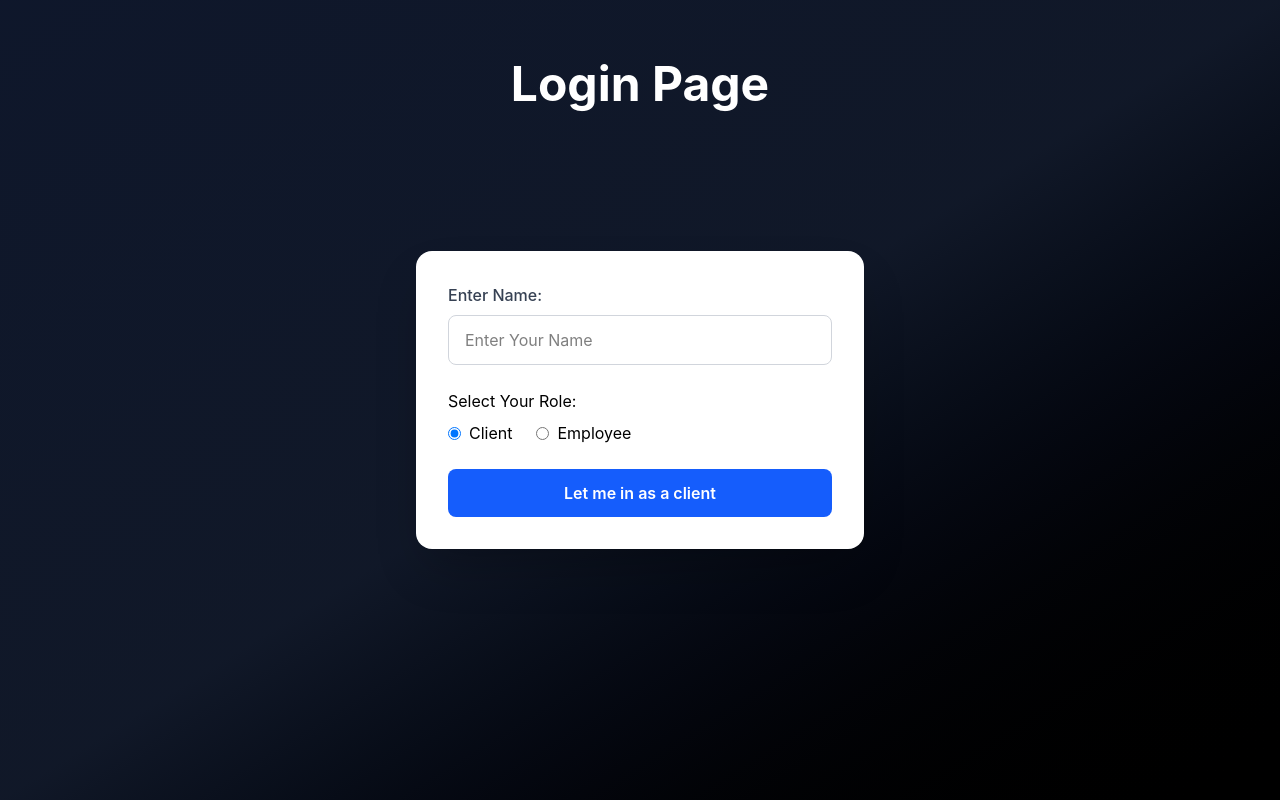
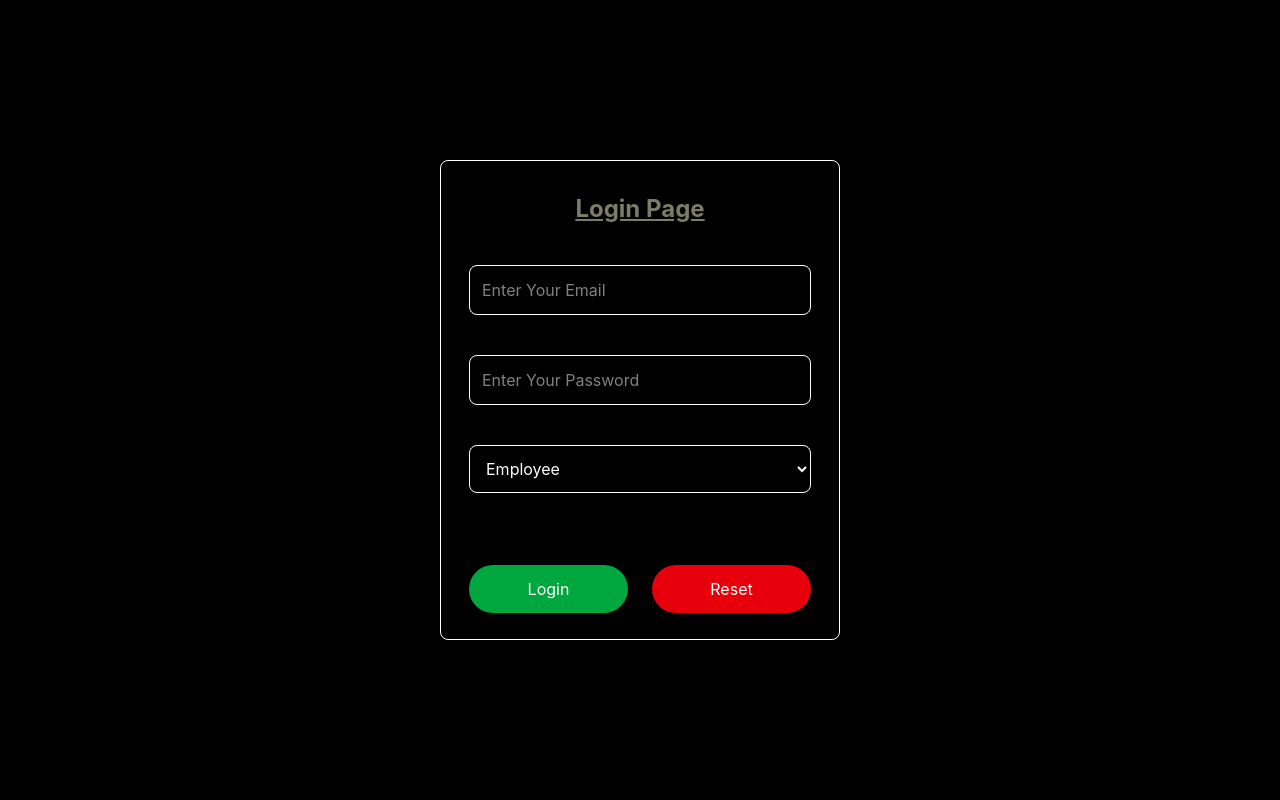
Before and after one commit to DipanshuGurjar123/Learning-React, a React (Vite) app: page / in a window 1280 px wide. Built offline with nearby package versions, Linux system fonts and the light colour scheme.

Commit message:
Context API with Admin/Employee Page

```diff
--- a/src/App.jsx
+++ b/src/App.jsx
@@ -21,9 +21,14 @@ import { DataContext, DataProvider } from './context/Context'
 import ClientContext from './component/ClientContext'
 import EmployeeContext from './component/EmployeeContext'
 import LoginContext from './component/LoginContext'
+import LoginContext2 from './context/LoginContext2'
+import { Data2Context } from './context/Context2'
+import Admin2 from './component/Admin2'
+import Employee2 from './component/Employee2'
 
 // const App = () => {
 
+// ------ conditional rendering with if/else and ternery for Login Logout page -------- //
 // const [isLoggedIn, setLoggedIn] = useState(false)
 
 // return (
@@ -44,27 +49,51 @@ import LoginContext from './component/LoginContext'
 //     <Login/>
 //   )
 // }
+// -------------------------------------------------------------------------------------------------//
 
-  const RenderContent = () => {
-    const {user} = useContext(DataContext)
-          if(!user){
-              return <LoginContext />
+
+// ---------------- this is for also employee/admin but from my side -----------------------------------//
+// const RenderContent = () => {
+//   const {user} = useContext(DataContext)
+//         if(!user){
+//             return <LoginContext />
+//         }
+//         else{
+//             return user.role === 'client' ? <ClientContext /> : <EmployeeContext />
+//         }
+//     }
+// -----------------------------------------------------------------------------------------------------//
+
+
+
+
+
+// -------------------------------------------- //
+const App = () => {
+
+  //  ---------- for Admin/employee page explained by anurag sir -------------------//
+  const { valid, currentUser } = useContext(Data2Context)
+  console.log("valid or not", valid);
+
+  if (!valid) {
+    return <LoginContext2 />
   }
-          else{
-              return user.role === 'client' ? <ClientContext /> : <EmployeeContext />
-          }
-      }
+  // -------------------------------------------------------------------------------//
 
-  const App = () => {
   return (
+
+    // ----------------- Apple counter with conditional rendering ---------//
     // <div className='bg-amber-500 h-screen'>
     // {/* <AppleCounter /> */}
     // {/* <AppleBasket /> */}
     // </div>
+    // --------------------------------------------------------------------//
 
 
-    // Routing //
+
     <div>
+
+      {/* --------------- Routing for web --------------------------------------- */}
       {/* <Navbar />
       <Routes>
         <Route path="/" element={<Home />} />
@@ -80,17 +109,30 @@ import LoginContext from './component/LoginContext'
         <Route path="*" element={<PageNotFound/>}/>
       </Routes> */}
       {/* <Home/> */}
+      {/* ------------------------------------------------------------------------------ */}
 
+
+      {/* ------------------- context practice for light/dark theme ---------------------- */}
       {/* <ThemeProvider>
         <ContextThemeSetting />
       </ThemeProvider> */}
+      {/* ---------------------------------------------------------------------------------- */}
 
 
+      {/* ---------------- this is for also employee/admin but from my side ------------------------ */}
+      {/* <DataProvider>
+      <RenderContent />
+    </DataProvider> */}
+      {/* ------------------------------------------------------------------------------------------- */}
 
-    <DataProvider>
-      <RenderContent />
-    </DataProvider>
+
+      {/* ------ for Admin/employee page explained by anurag sir ---------------- */}
+      {
+        (currentUser === "Admin") ? (<Admin2 />) : (<Employee2 />)
+      }
+
     </div>
+
   )
 
 }
--- /dev/null
+++ b/src/component/Admin2.jsx
@@ -0,0 +1,31 @@
+import React, { useContext } from 'react'
+import { Data2Context } from '../context/Context2'
+
+const Admin2 = () => {
+    const { adminData, valid, setValid } = useContext(Data2Context)
+
+    // Logout button for navitage to LoginPage //
+    const handleLogout = () => {
+        setValid(false)
+    }
+
+    return (
+        <div className='h-screen flex justify-center items-center bg-black text-white'>
+            <div className='flex justify-center flex-col items-center'>
+                <p className='font-bold text-6xl'>Admin Page</p>
+                <div className='flex gap-4 flex-col'>
+                    <p className='pt-10 font-bold text-3xl'><span className='font-bold text-xl'>Name :</span> <u>{adminData.name}</u></p>
+                    <p className='text-3xl'><span className='font-bold text-xl'>Email : </span><u>{adminData.email}</u></p>
+                </div>
+                {/* Logout button for navigate to LoginPage */}
+                <button className='px-7 py-3 bg-red-800 rounded-4xl mt-15'
+                    onClick={handleLogout}>Logout</button>
+            </div>
+
+
+
+        </div>
+    )
+}
+
+export default Admin2
--- /dev/null
+++ b/src/component/Employee2.jsx
@@ -0,0 +1,31 @@
+import React, { useContext } from 'react'
+import { Data2Context } from '../context/Context2'
+
+const Employee2 = () => {
+    const { employeeData, valid, setValid } = useContext(Data2Context)
+
+    // Logout button for navitage to LoginPage //
+    const handleLogout = () => {
+        setValid(false)
+    }
+
+    return (
+        <div className='h-screen flex justify-center items-center bg-black text-white'>
+            <div className='flex justify-center flex-col items-center'>
+                <p className='font-bold text-6xl'>Employee page</p>
+                <div className='flex gap-4 flex-col' >
+                    <p className='pt-10 font-bold text-3xl '><span className='font-bold text-xl'>Name :</span> <u>{employeeData.name}</u></p>
+                    <p className='text-3xl'><span className='font-bold text-xl'>Email : </span><u>{employeeData.email}</u></p>
+                </div>
+                {/* Logout button for navigate to LoginPage */}
+                <button className='px-7 py-3 bg-red-800 rounded-4xl mt-15'
+                    onClick={handleLogout}>Logout</button>
+            </div>
+
+
+
+        </div>
+    )
+}
+
+export default Employee2
--- /dev/null
+++ b/src/context/Context2.jsx
@@ -0,0 +1,32 @@
+import React, { createContext, useState } from 'react'
+
+export const Data2Context = createContext()
+
+const Data2Provider = ({ children }) => {
+
+    // valid and currentUser variables for navigating to thier specific data page //
+    const [valid, setValid] = useState(false);
+    const [currentUser, setCurrentUser] = useState('')
+
+    // Admin Data //
+    const adminData = {
+        name: "Ram",
+        email: "ram@gmail.com",
+        password: 1234
+    }
+
+    // Employee Data //
+    const employeeData = {
+        name: "Vaibhav",
+        email: "vaibhav@gmail.com",
+        password: 4321
+    }
+
+    return (
+        <Data2Context.Provider value={{ adminData, employeeData, valid, setValid, currentUser, setCurrentUser }}>
+            {children}
+        </Data2Context.Provider>
+    )
+}
+
+export default Data2Provider
--- /dev/null
+++ b/src/context/LoginContext2.jsx
@@ -0,0 +1,117 @@
+import React, { useContext, useState } from 'react'
+import { Data2Context } from './Context2'
+
+const LoginContext2 = () => {
+
+    const [email, setEmail] = useState('')
+    const [password, setPassword] = useState('')
+    const [role, setRole] = useState('')
+
+    const { employeeData, adminData, valid, setValid, currentUser, setCurrentUser } = useContext(Data2Context)
+
+    const handleSubmit = (e) => {
+        e.preventDefault();
+        console.log("Form Submitted");
+
+        console.log(role, email, Number(password));
+
+        if (!role || !email || !password) {
+            alert("All input field is required")
+            return
+        }
+        if (role === "Admin"
+            && email === adminData.email
+            && Number(password) === adminData.password) {
+            setValid(true);
+            setCurrentUser("Admin");
+
+            // If successful then reset form //
+            setEmail('')
+            setPassword('')
+            setRole('')
+        }
+        else if (role === "Employee"
+            && email === employeeData.email
+            && Number(password) === employeeData.password) {
+            setValid(true);
+            setCurrentUser("Employee");
+
+            // If successful then reset form //
+            setEmail('')
+            setPassword('')
+            setRole('')
+        }
+        else {
+            setValid(false);
+            alert("Invalid credential")
+        }
+    }
+
+    const handleReset = () => {
+        setEmail('')
+        setPassword('')
+        setRole('')
+    }
+
+    return (
+        <>
+            <div className="main h-screen text-white bg-black flex justify-center items-center w-full">
+                <div className="form-container h-120 w-100 border border-white rounded-lg">
+                    <form
+                        className='flex py-8 px-7 flex-col gap-10'
+                        onSubmit={(e) => {
+                            handleSubmit(e)
+                        }}
+                    >
+                        <h1 className='flex justify-center text-2xl font-bold underline text-olive-500'>Login Page</h1>
+                        <input
+                            type="email"
+                            placeholder='Enter Your Email'
+                            className='p-3 border rounded-lg'
+                            value={email}
+                            onChange={(e) => {
+                                setEmail(e.target.value)
+                            }}
+                        />
+                        <input
+                            type="password"
+                            placeholder='Enter Your Password'
+                            className='p-3 border rounded-lg'
+                            value={password}
+                            onChange={(e) => {
+                                setPassword(e.target.value)
+                            }}
+                        />
+                        <select
+                            className='text-white border border-white py-3 px-3 rounded-lg'
+                            value={role}
+                            onChange={(e) => {
+                                setRole(e.target.value)
+                            }}>
+                            <option
+                                className='text-black'
+                            >Employee</option>
+
+                            <option
+                                className='text-black'
+                            >Admin</option>
+                        </select>
+                        <div className='flex gap-6 justify-center pt-8'>
+                            <button
+                                type="submit"
+                                className='w-1/2 bg-green-600 py-3 rounded-4xl'
+                            >Login</button>
+                            <button
+                                type="button"
+                                className='w-1/2 bg-red-600 py-3 rounded-4xl'
+                                onClick={handleReset}
+                            >Reset</button>
+                        </div>
+                    </form>
+                </div>
+            </div>
+        </>
+    )
+}
+
+export default LoginContext2
--- a/src/main.jsx
+++ b/src/main.jsx
@@ -3,11 +3,15 @@ import { createRoot } from 'react-dom/client'
 import './index.css'
 import App from './App.jsx'
 import { BrowserRouter } from 'react-router'
+import Data2Provider from './context/Context2.jsx'
 
 createRoot(document.getElementById('root')).render(
   <BrowserRouter>
     <StrictMode>
-      <App />
+      {/* for employee/admit context */}
+      <Data2Provider>
+        <App />
+      </Data2Provider>
     </StrictMode>
   </BrowserRouter>,
 )
```
Lines whose indentation alone changed are shown as unchanged.
